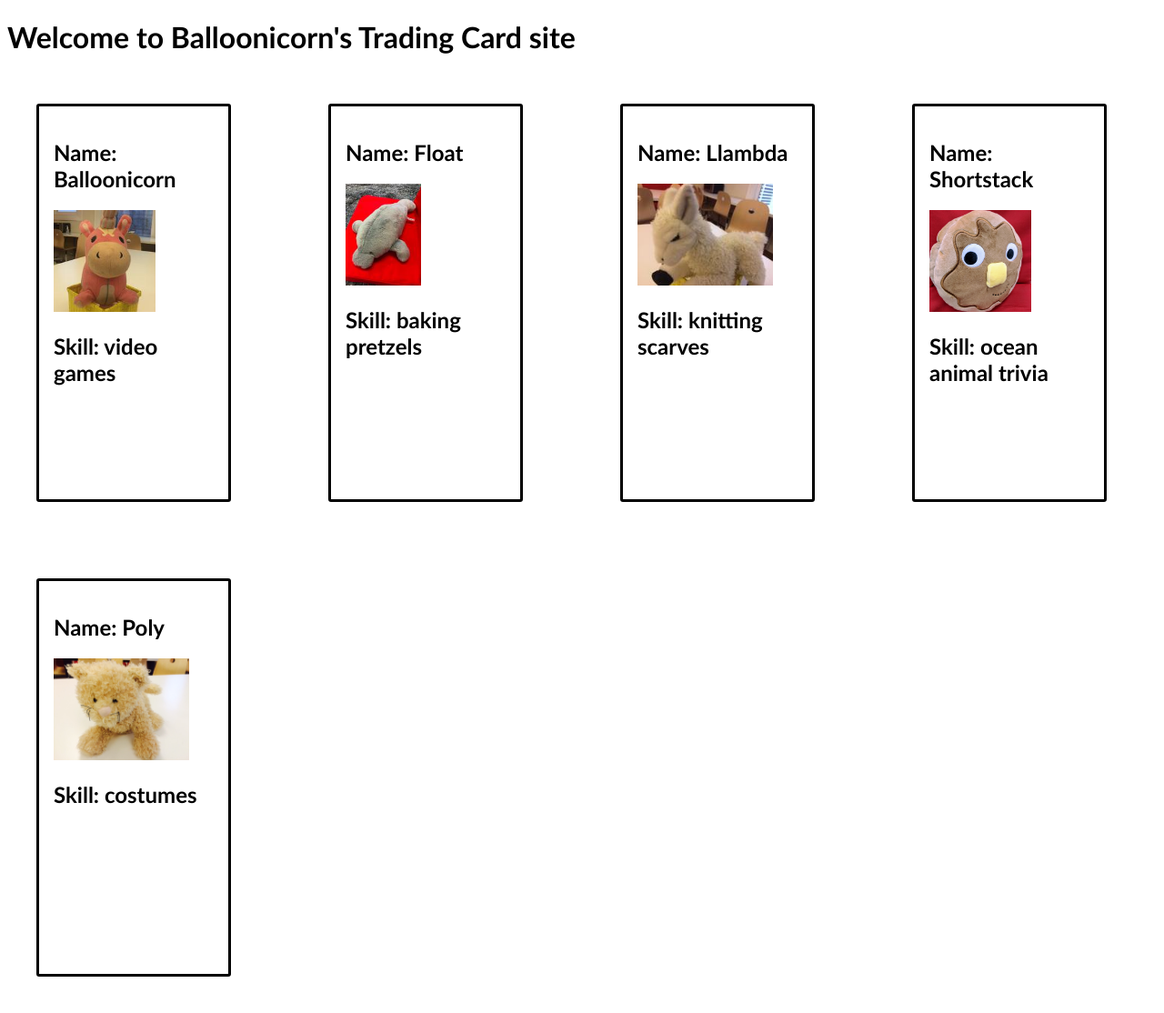
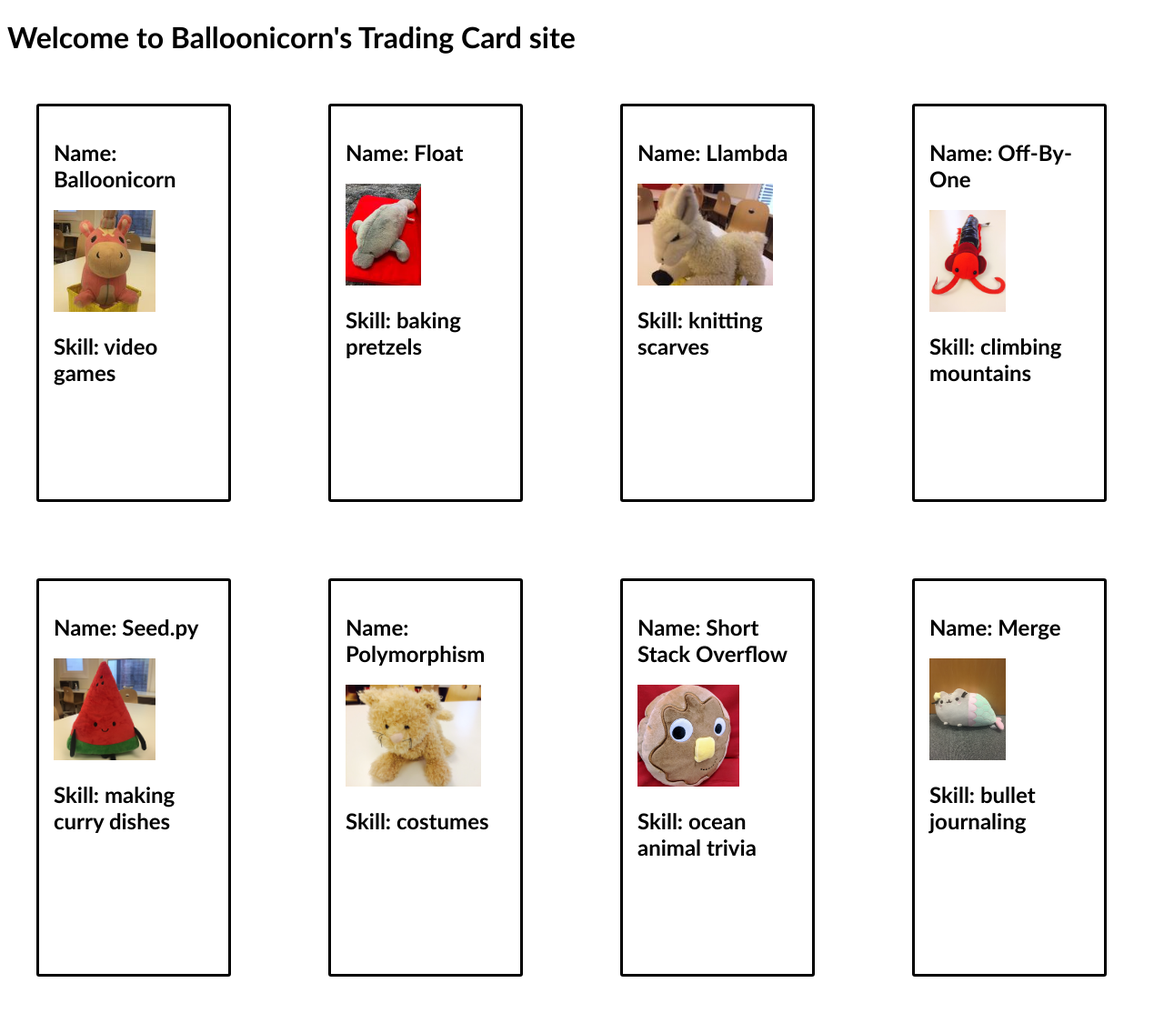
Before and after one commit to ndrygas/react-trading-cards, a Flask app: page /cards in a window 1280 px wide. Shown: the whole page at 91% size. Run offline with Flask 2, Linux system fonts and the light colour scheme; some libraries are stand-ins or nearby versions.

Commit message:
completed step 4

```diff
--- a/static/js/tradingCard.jsx
+++ b/static/js/tradingCard.jsx
@@ -2,9 +2,52 @@
 
 const tradingCardData = [
   {
-    name: 'Balloonicorn',
-    skill: 'video games',
-    imgUrl: '/static/img/balloonicorn.jpg',
+    name: "Balloonicorn",
+    skill: "video games",
+    imgUrl: "/static/img/balloonicorn.jpg",
+    cardId: 1,
+  },
+  {
+    name: "Float",
+    skill: "baking pretzels",
+    imgUrl: "/static/img/float.jpg",
+    cardId: 2,
+  },
+  {
+    name: "Llambda",
+    skill: "knitting scarves",
+    imgUrl: "/static/img/llambda.jpg",
+    cardId: 3,
+  },
+  {
+    name: "Off-By-One",
+    skill: "climbing mountains",
+    imgUrl: "/static/img/off-by-one.jpeg",
+    cardId: 4,
+  },
+  {
+    name: "Seed.py",
+    skill: "making curry dishes",
+    imgUrl: "/static/img/seedpy.jpeg",
+    cardId: 5,
+  },
+  {
+    name: "Polymorphism",
+    skill: "costumes",
+    imgUrl: "/static/img/polymorphism.jpeg",
+    cardId: 6,
+  },
+  {
+    name: "Short Stack Overflow",
+    skill: "ocean animal trivia",
+    imgUrl: "/static/img/shortstack-overflow.jpeg",
+    cardId: 7,
+  },
+  {
+    name: "Merge",
+    skill: "bullet journaling",
+    imgUrl: "/static/img/merge.png",
+    cardId: 8,
   },
 ];
 
@@ -18,27 +61,49 @@ function TradingCard(props) {
   );
 }
 
-ReactDOM.render(
-  <TradingCard name="Balloonicorn" skill="video games" imgUrl="/static/img/balloonicorn.jpg" />,
-  document.querySelector('#balloonicorn'),
-);
+function TradingCardContainer(props) {
+  const tradingCards = [];
 
-ReactDOM.render(
-  <TradingCard name="Float" skill="baking pretzels" imgUrl="/static/img/float.jpg" />,
-  document.querySelector('#float'),
-);
+  for (const currentCard of tradingCardData) {
+    tradingCards.push(
+      <TradingCard
+        name={currentCard.name}
+        skill={currentCard.skill}
+        imgUrl={currentCard.imgUrl}
+      />
+    );
+  }
 
-ReactDOM.render(
-  <TradingCard name="Llambda" skill="knitting scarves" imgUrl="/static/img/llambda.jpg" />,
-  document.querySelector('#llambda'),
-);
+  return (
+    <React.Fragment>
+      {tradingCards}
+    </React.Fragment>
+  );
+}
 
-ReactDOM.render(
-  <TradingCard name="Shortstack" skill="ocean animal trivia" imgUrl="/static/img/shortstack-overflow.jpeg" />,
-  document.querySelector('#shortstack'),
-);
+ReactDOM.render(<TradingCardContainer />, document.querySelector("#all-cards"));
 
-ReactDOM.render(
-  <TradingCard name="Poly" skill="costumes" imgUrl="/static/img/polymorphism.jpeg" />,
-  document.querySelector('#poly'),
-);
+// ReactDOM.render(
+//   <TradingCard name="Balloonicorn" skill="video games" imgUrl="/static/img/balloonicorn.jpg" />,
+//   document.querySelector('#balloonicorn'),
+// );
+
+// ReactDOM.render(
+//   <TradingCard name="Float" skill="baking pretzels" imgUrl="/static/img/float.jpg" />,
+//   document.querySelector('#float'),
+// );
+
+// ReactDOM.render(
+//   <TradingCard name="Llambda" skill="knitting scarves" imgUrl="/static/img/llambda.jpg" />,
+//   document.querySelector('#llambda'),
+// );
+
+// ReactDOM.render(
+//   <TradingCard name="Shortstack" skill="ocean animal trivia" imgUrl="/static/img/shortstack-overflow.jpeg" />,
+//   document.querySelector('#shortstack'),
+// );
+
+// ReactDOM.render(
+//   <TradingCard name="Poly" skill="costumes" imgUrl="/static/img/polymorphism.jpeg" />,
+//   document.querySelector('#poly'),
+// );
--- a/templates/cards.html
+++ b/templates/cards.html
@@ -8,7 +8,7 @@
 
 
 {% block body %}
-<div class="grid">
+<div id="all-cards" class="grid">
   <!-- Mount Balloonicorn's card on to this element. -->
   <div id="balloonicorn"></div>
 
```
